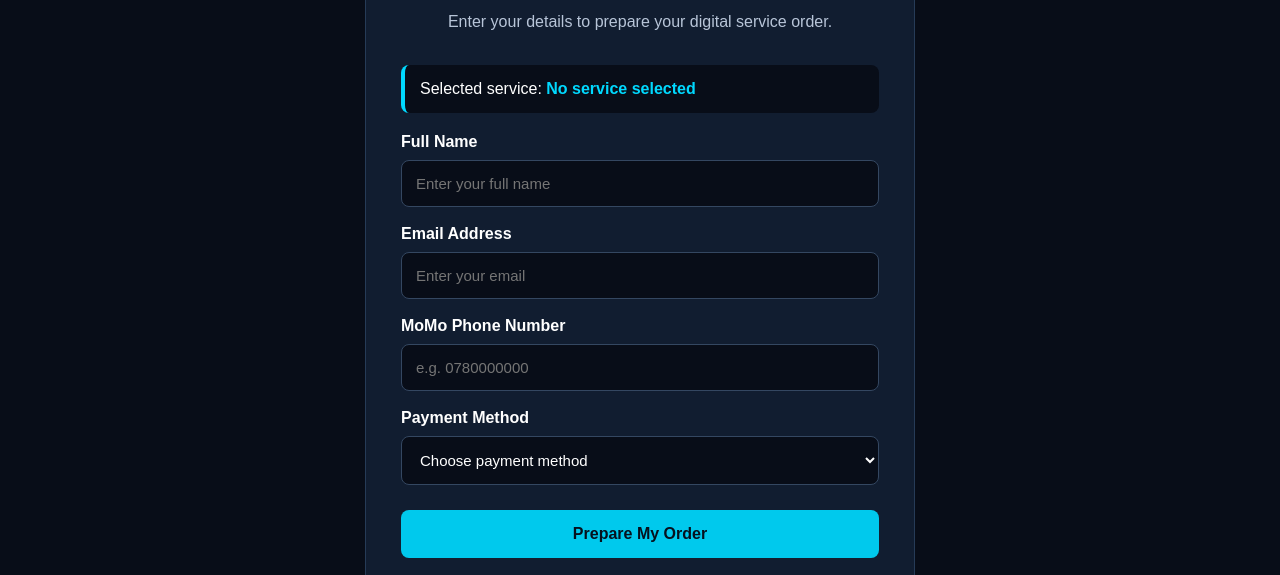
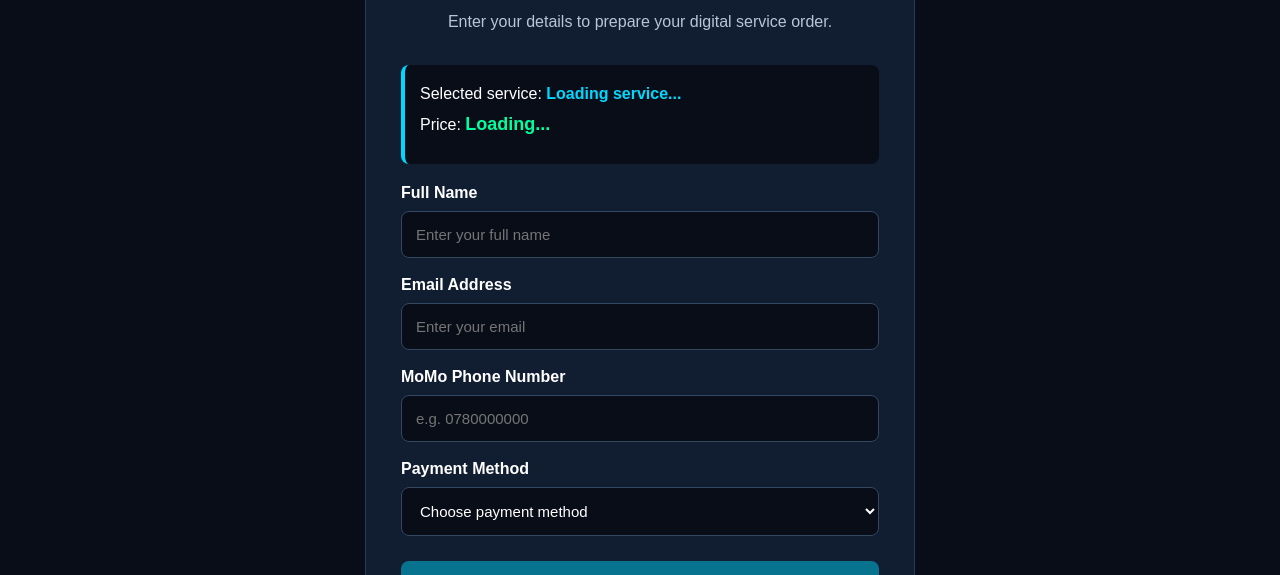
Before and after one commit to caleb2022fhf/digital-services-platform, a website: page frontend/payment.html in a window 1280 px wide. Shown: the part 204-779 px from the top of the page. Drawn offline with Linux system fonts and the light colour scheme.

Commit message:
Enhance payment form with loading indicators and button state
Updated the payment form to include service loading indicators and disabled button state.

```diff
--- a/frontend/payment.html
+++ b/frontend/payment.html
@@ -81,11 +81,23 @@
             border-radius: 8px;
             border-left: 4px solid #00d9ff;
             margin-bottom: 20px;
+            line-height: 1.8;
         }
 
         .selected-service span {
             color: #00d9ff;
             font-weight: bold;
+        }
+
+        #servicePrice {
+            color: #00ff9d;
+            font-size: 18px;
+        }
+
+        #serviceMessage {
+            color: #b8c5d8;
+            font-size: 13px;
+            margin-top: 8px;
         }
 
         button {
@@ -103,6 +115,11 @@
 
         button:hover {
             background: #00a9cc;
+        }
+
+        button:disabled {
+            opacity: 0.5;
+            cursor: not-allowed;
         }
 
         .notice {
@@ -139,7 +156,14 @@
 
         <div class="selected-service">
             Selected service:
-            <span id="serviceName">No service selected</span>
+            <span id="serviceName">Loading service...</span>
+
+            <br>
+
+            Price:
+            <span id="servicePrice">Loading...</span>
+
+            <p id="serviceMessage"></p>
         </div>
 
         <form id="paymentForm">
@@ -176,7 +200,9 @@
                 <option value="Airtel Money">Airtel Money</option>
             </select>
 
-            <button type="submit">Prepare My Order</button>
+            <button type="submit" id="submitButton" disabled>
+                Prepare My Order
+            </button>
 
         </form>
 
```
